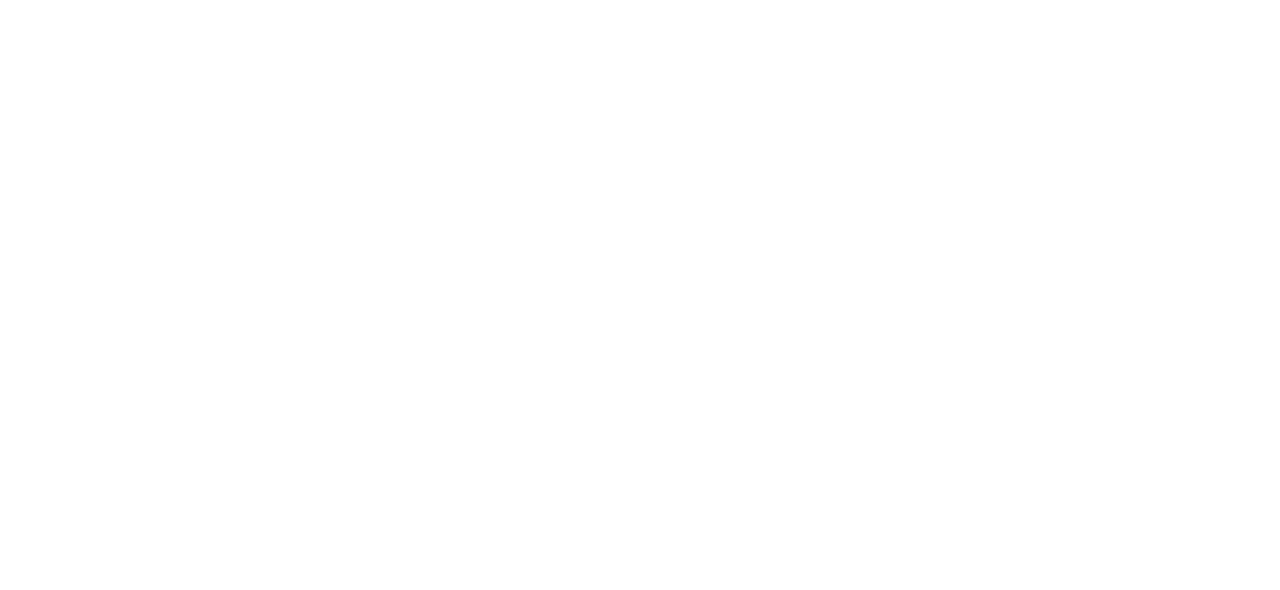
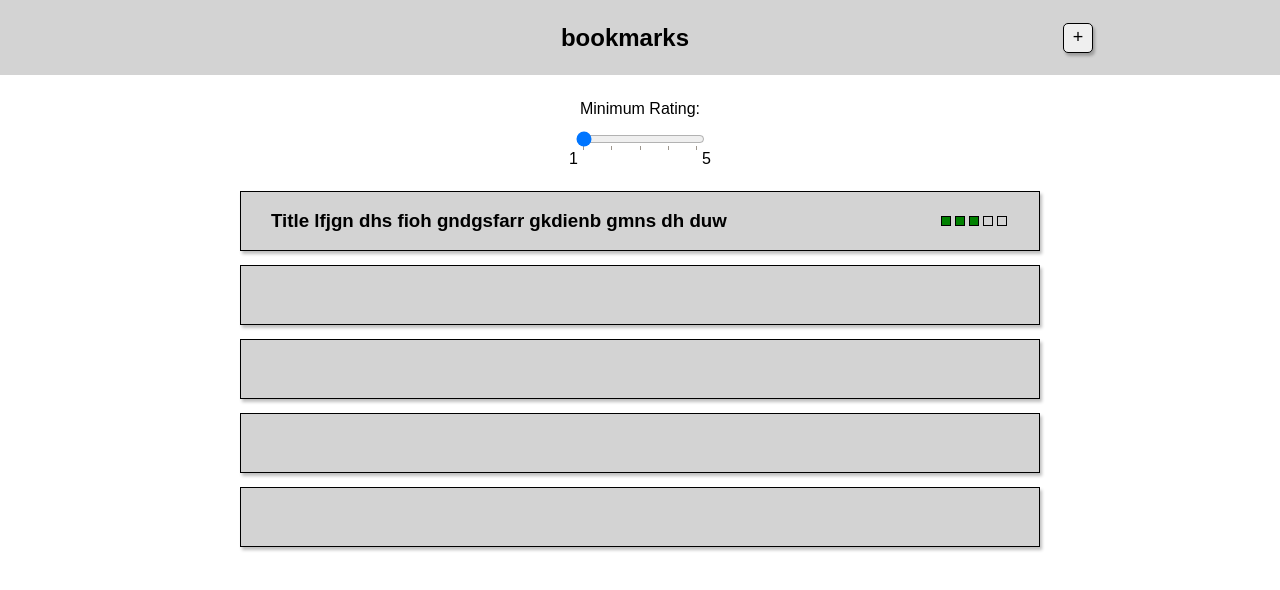
Before and after one commit to thinkful-ei-jaguar/bookmarkApp-TaylorP, a plain HTML site: page index.html in a window 1280 px wide. Drawn offline with Linux system fonts and the light colour scheme.

Commit message:
add index.html and css

```diff
--- a/index.css
+++ b/index.css
@@ -0,0 +1,130 @@
+* {
+    box-sizing: border-box;
+    margin: 0;
+    font-family: sans-serif;
+}
+
+.nav-bar {
+    height: 75px;
+    background-color: lightgrey;
+
+    display: flex;
+    justify-content: space-around;
+    align-items: center;
+}
+
+#add-button {
+    height: 30px;
+    width: 30px;
+    border-radius: 5px;
+    border: 1px black solid;
+    box-shadow: 2px 3px 3px rgba(0,0,0,0.25);
+    font-size: large;
+}
+
+button:active {
+    background: #e5e5e5;
+    -webkit-box-shadow: inset 0px 0px 5px #c1c1c1;
+       -moz-box-shadow: inset 0px 0px 5px #c1c1c1;
+            box-shadow: inset 0px 0px 5px #c1c1c1;
+     outline: none;
+  }
+
+datalist {
+    display: flex;
+    justify-content: space-evenly;
+    width: 100%;
+}
+
+header {
+    display: flex;
+    flex-direction: row;
+    justify-content: space-evenly;
+    margin-bottom: 15px;
+}
+
+.slide-container {
+    display: flex;
+    flex-direction: column;
+    justify-content: center;
+    align-items: center;
+    margin-top: 15px;;
+    width: 200px;
+}
+
+h2 {
+    padding: 10px;
+    font-weight: 400;
+    font-size: medium;
+}
+
+
+
+.bookmarks-container {
+    display: flex;
+    flex-direction: row;
+    justify-content: flex-start;
+    flex-wrap: wrap;
+    margin: auto;
+    width: 328px;
+}
+
+.bookmark {
+    display: flex;
+    flex-direction: column;
+    justify-content: center;
+    align-items: center;
+    margin: 7px 7px;
+    padding: 10px;
+    height: 150px;
+    width: 150px;
+    border: 1px black solid;
+    box-shadow: 2px 3px 3px rgba(0,0,0,0.25);
+    background-color: lightgrey;
+    overflow: hidden;
+    text-align: center;
+}
+
+.ratings {
+    display: flex;
+    flex-direction: row;
+}
+
+h3 {
+
+}
+
+.star {
+    width: 10px;
+    height: 10px;
+    border: 1px black solid;
+    margin: 5px 2px;;
+}
+
+.checked {
+    background-color: green;
+}
+
+@media screen and  (min-width: 600px){
+.bookmarks-container {
+    display: flex;
+    flex-direction: column;
+    justify-content: center;
+    width: 100%;
+}
+
+.bookmark {
+    display: flex;
+    flex-direction: row;
+    justify-content: space-between;
+    margin: 7px auto;
+    padding: 0 30px;
+    height: 60px;
+    width: 80%;
+    max-width: 800px;
+    border: 1px black solid;
+    box-shadow: 2px 3px 3px rgba(0,0,0,0.25);
+    background-color: lightgrey;
+    text-align: left;
+}
+}
--- a/index.html
+++ b/index.html
@@ -8,6 +8,43 @@
     <link rel="stylesheet" href="index.css">
 </head>
 <body>
-
+    <nav class='nav-bar'>
+        <div></div>
+        <h1>bookmarks</h1>
+        <div class='add-button-container'>
+            <button type='button' name='add-button' id='add-button'>+</button>
+        </div>
+    </nav>
+    <main>
+        <header>
+        <div class="slide-container">
+            <h2 id='rating-header'>Minimum Rating:</h2>
+            <input type="range" min="1" max="5" value="1" class="slider" id="myRange" list='tickmarks'>
+            <datalist id="tickmarks">
+                    <option value="1" label="1"></option>
+                    <option value="2"></option>
+                    <option value="3"></option>
+                    <option value="4"></option>
+                    <option value="5" label="5"></option>
+                  </datalist>
+        </div>
+        </header>
+        <section class='bookmarks-container'>
+            <div class='bookmark'>
+                <h3>Title lfjgn dhs fioh gndgsfarr gkdienb gmns dh duw</h3>
+                <div class=ratings>
+                    <div class='star checked'></div>
+                    <div class='star checked'></div>
+                    <div class='star checked'></div>
+                    <div class='star'></div>
+                    <div class='star'></div>
+                </div>
+            </div>
+            <div class='bookmark'></div>
+            <div class='bookmark'></div>
+            <div class='bookmark'></div>
+            <div class='bookmark'></div>
+        </section>
+    </main>
 </body>
 </html>
```
